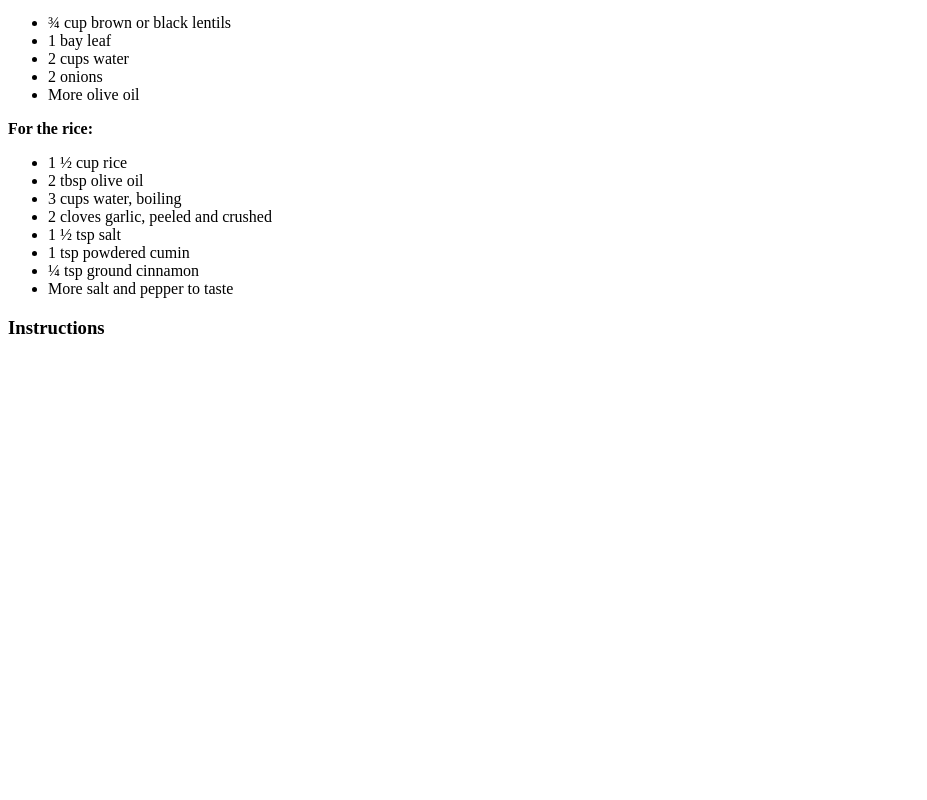
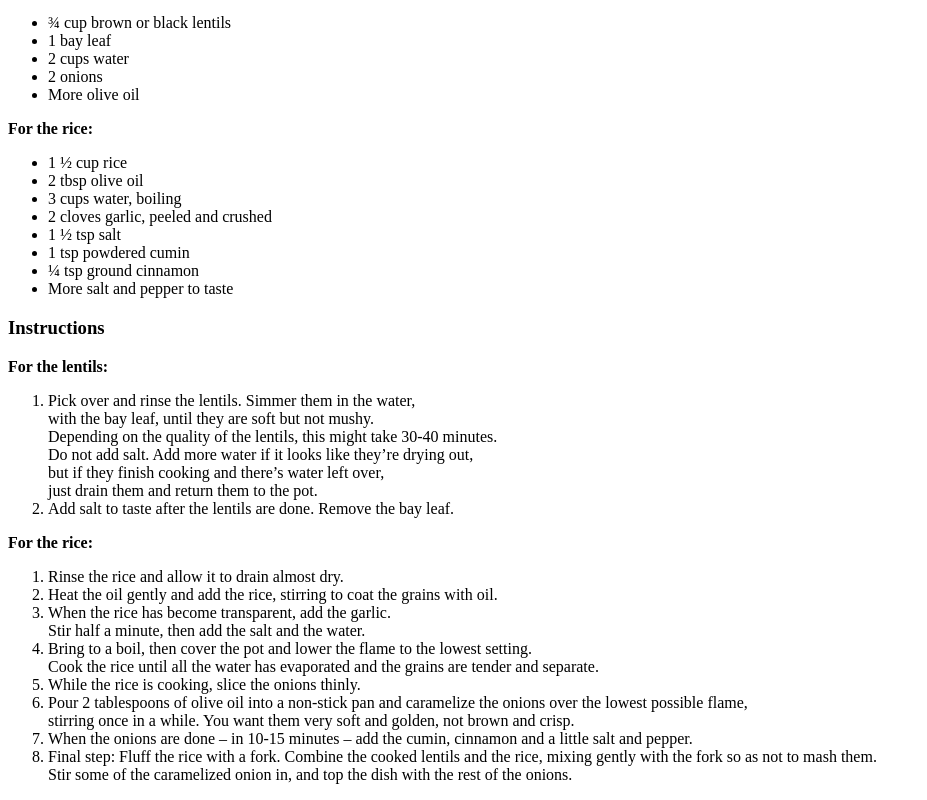
Before and after one commit to razzhimself/odin-recipes, a plain HTML site: page recipes/majadra.html in a window 1280 px wide. Shown: the part 518-1318 px from the top of the page, without its empty margins (0-927 px from the left). Before the commit the page ends 876 px from the top, so only its background shows below. Drawn offline with Linux system fonts and the light colour scheme.

Commit message:
Add instructions lists
ordered lists, to describe the steps required to take
in order to cook the dish.

```diff
--- a/recipes/majadra.html
+++ b/recipes/majadra.html
@@ -37,5 +37,55 @@
       <li>More salt and pepper to taste</li>
     </ul>
     <h3>Instructions</h3>
+    <p><strong>For the lentils:</strong></p>
+    <ol>
+      <li>
+        Pick over and rinse the lentils. Simmer them in the water,<br />
+        with the bay leaf, until they are soft but not mushy.<br />
+        Depending on the quality of the lentils, this might take 30-40
+        minutes.<br />
+        Do not add salt. Add more water if it looks like they’re drying out,<br />
+        but if they finish cooking and there’s water left over,<br />
+        just drain them and return them to the pot.
+      </li>
+      <li>
+        Add salt to taste after the lentils are done. Remove the bay leaf.
+      </li>
+    </ol>
+    <p><strong>For the rice:</strong></p>
+    <ol>
+      <li>Rinse the rice and allow it to drain almost dry.</li>
+      <li>
+        Heat the oil gently and add the rice, stirring to coat the grains with
+        oil.
+      </li>
+      <li>
+        When the rice has become transparent, add the garlic. <br />
+        Stir half a minute, then add the salt and the water.
+      </li>
+      <li>
+        Bring to a boil, then cover the pot and lower the flame to the lowest
+        setting.<br />
+        Cook the rice until all the water has evaporated and the grains are
+        tender and separate.
+      </li>
+      <li>While the rice is cooking, slice the onions thinly.</li>
+      <li>
+        Pour 2 tablespoons of olive oil into a non-stick pan and caramelize the
+        onions over the lowest possible flame,<br />
+        stirring once in a while. You want them very soft and golden, not brown
+        and crisp.
+      </li>
+      <li>
+        When the onions are done – in 10-15 minutes – add the cumin, cinnamon
+        and a little salt and pepper.
+      </li>
+      <li>
+        Final step: Fluff the rice with a fork. Combine the cooked lentils and
+        the rice, mixing gently with the fork so as not to mash them.<br />
+        Stir some of the caramelized onion in, and top the dish with the rest of
+        the onions.
+      </li>
+    </ol>
   </body>
 </html>
```
